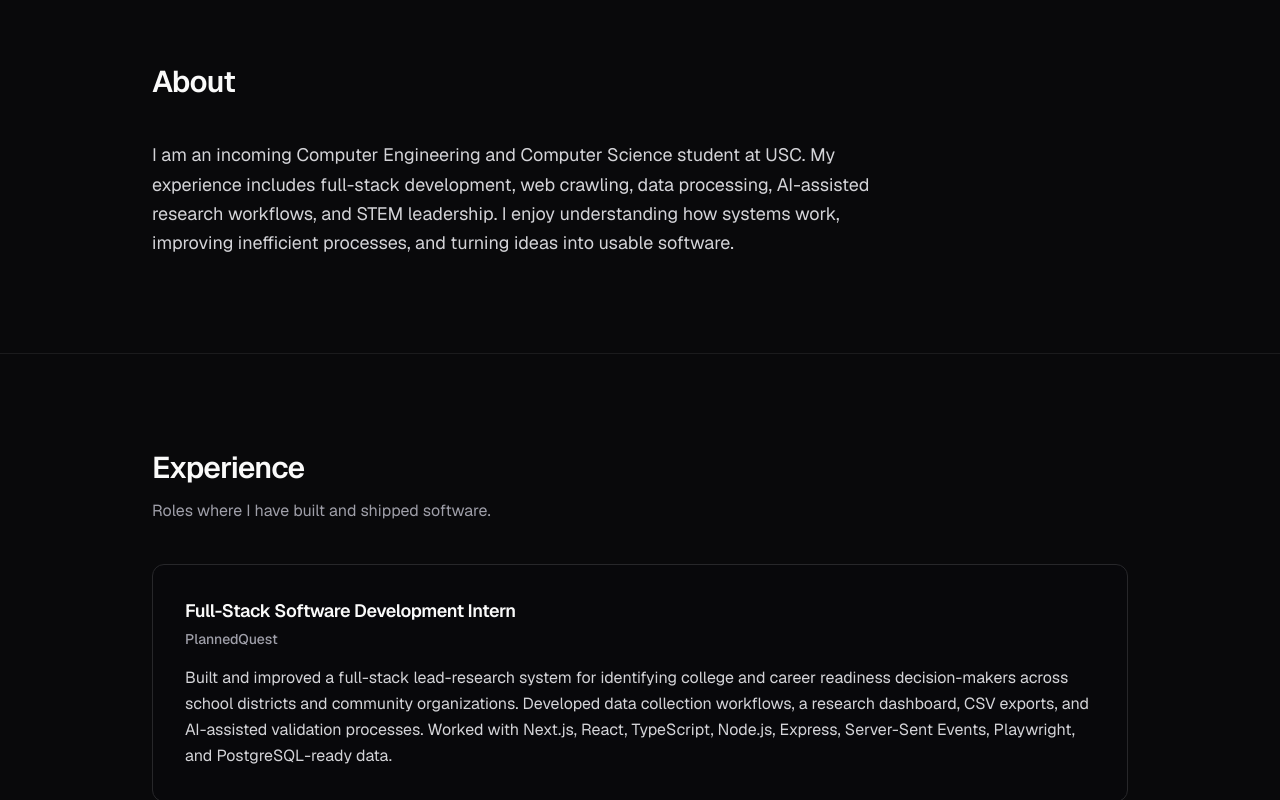
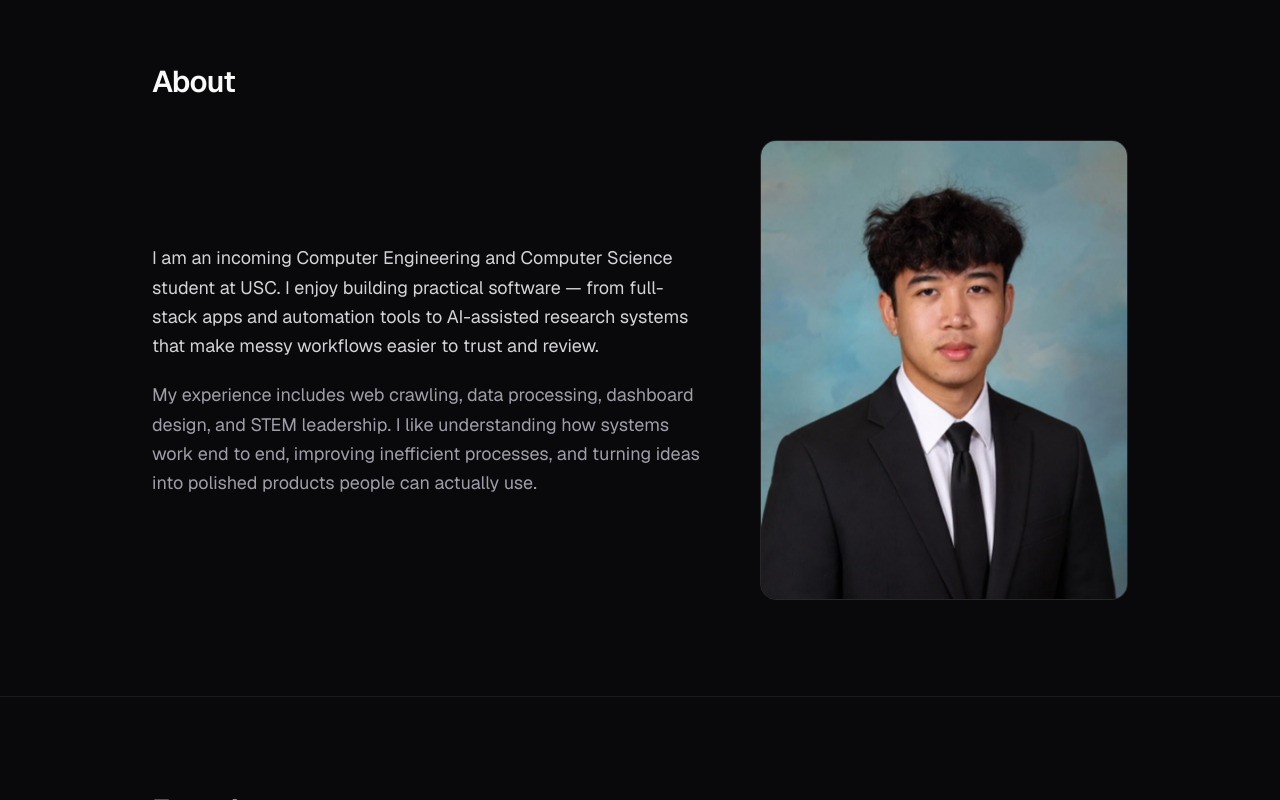
Before and after one commit to JimmyThai101/JimmyThai-Portfolio, a Next.js app: page / in a window 1280 px wide. Shown: the part 649-1449 px from the top of the page. Built offline with nearby package versions, Linux system fonts and the light colour scheme.

Commit message:
Added the headshot

```diff
--- a/components/sections/AboutSection.tsx
+++ b/components/sections/AboutSection.tsx
@@ -1,3 +1,4 @@
+import Image from "next/image";
 import SectionHeading from "@/components/ui/SectionHeading";
 import { profile } from "@/data/profile";
 
@@ -10,9 +11,30 @@ export default function AboutSection() {
     >
       <div className="mx-auto max-w-5xl px-6 py-20 sm:py-24">
         <SectionHeading id="about-heading" title="About" />
-        <p className="max-w-3xl text-base leading-relaxed text-zinc-300 sm:text-lg">
-          {profile.about}
-        </p>
+
+        <div className="grid items-center gap-10 md:grid-cols-[1.2fr_0.8fr] md:gap-14">
+          <div className="space-y-5">
+            <p className="text-base leading-relaxed text-zinc-300 sm:text-lg">
+              {profile.about}
+            </p>
+            <p className="text-base leading-relaxed text-zinc-400 sm:text-lg">
+              {profile.aboutDetails}
+            </p>
+          </div>
+
+          <div className="relative mx-auto w-full max-w-xs md:mx-0 md:max-w-none md:justify-self-end">
+            <div className="relative aspect-[4/5] overflow-hidden rounded-2xl border border-zinc-800 bg-zinc-900">
+              <Image
+                src={profile.headshot.src}
+                alt={profile.headshot.alt}
+                fill
+                className="object-cover object-[center_15%]"
+                sizes="(max-width: 768px) 320px, 280px"
+                priority={false}
+              />
+            </div>
+          </div>
+        </div>
       </div>
     </section>
   );
--- a/data/profile.ts
+++ b/data/profile.ts
@@ -4,7 +4,13 @@ export const profile = {
   heroDescription:
     "I build full-stack applications, automation tools, and AI-assisted research systems. I am interested in software engineering, artificial intelligence, and creating practical technology that solves real problems.",
   about:
-    "I am an incoming Computer Engineering and Computer Science student at USC. My experience includes full-stack development, web crawling, data processing, AI-assisted research workflows, and STEM leadership. I enjoy understanding how systems work, improving inefficient processes, and turning ideas into usable software.",
+    "I am an incoming Computer Engineering and Computer Science student at USC. I enjoy building practical software — from full-stack apps and automation tools to AI-assisted research systems that make messy workflows easier to trust and review.",
+  aboutDetails:
+    "My experience includes web crawling, data processing, dashboard design, and STEM leadership. I like understanding how systems work end to end, improving inefficient processes, and turning ideas into polished products people can actually use.",
+  headshot: {
+    src: "/images/jimmy-thai-headshot.png",
+    alt: "Professional headshot of Jimmy Thai in a suit",
+  },
 
   email: "jimmythai2108@gmail.com",
   githubUrl: "https://github.com/JimmyThai101",
```
Also changed, not shown: public/images/jimmy-thai-headshot.png (added).
